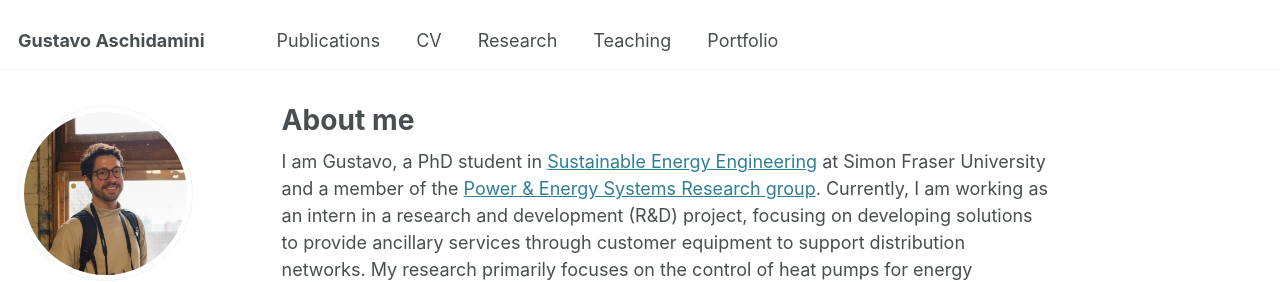
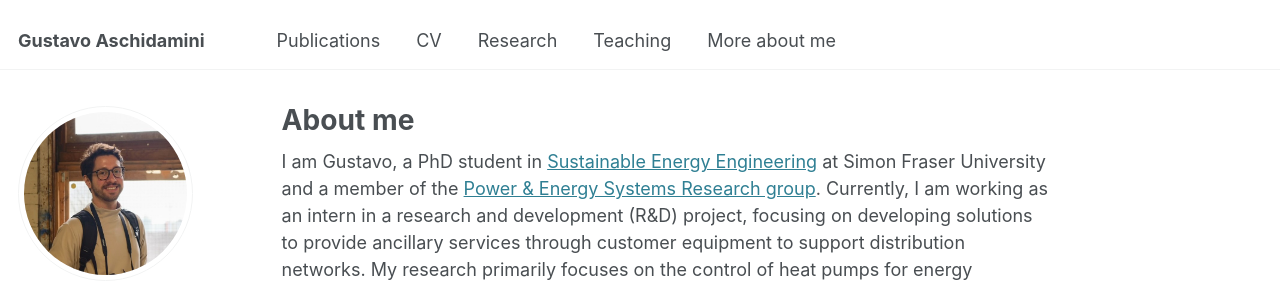
Before and after one commit to gaschidamini/gaschidamini.github.io, a Jekyll site: the page built from _pages/about.md, in a window 1280 px wide. Shown: the top 282 px of the page. Built offline with Jekyll 4.4.1, drawn with Linux system fonts in a browser that asks for light colours; some web fonts are replaced.

Commit message:
Update navigation.yml

```diff
--- a/_data/navigation.yml
+++ b/_data/navigation.yml
@@ -20,7 +20,7 @@ main:
   # - title: "Talks"
    #  url: /talks/
 
-  - title: "Portfolio"
+  - title: "More about me"
     url: /portfolio/
 
   # - title: "Blog Posts"
```
